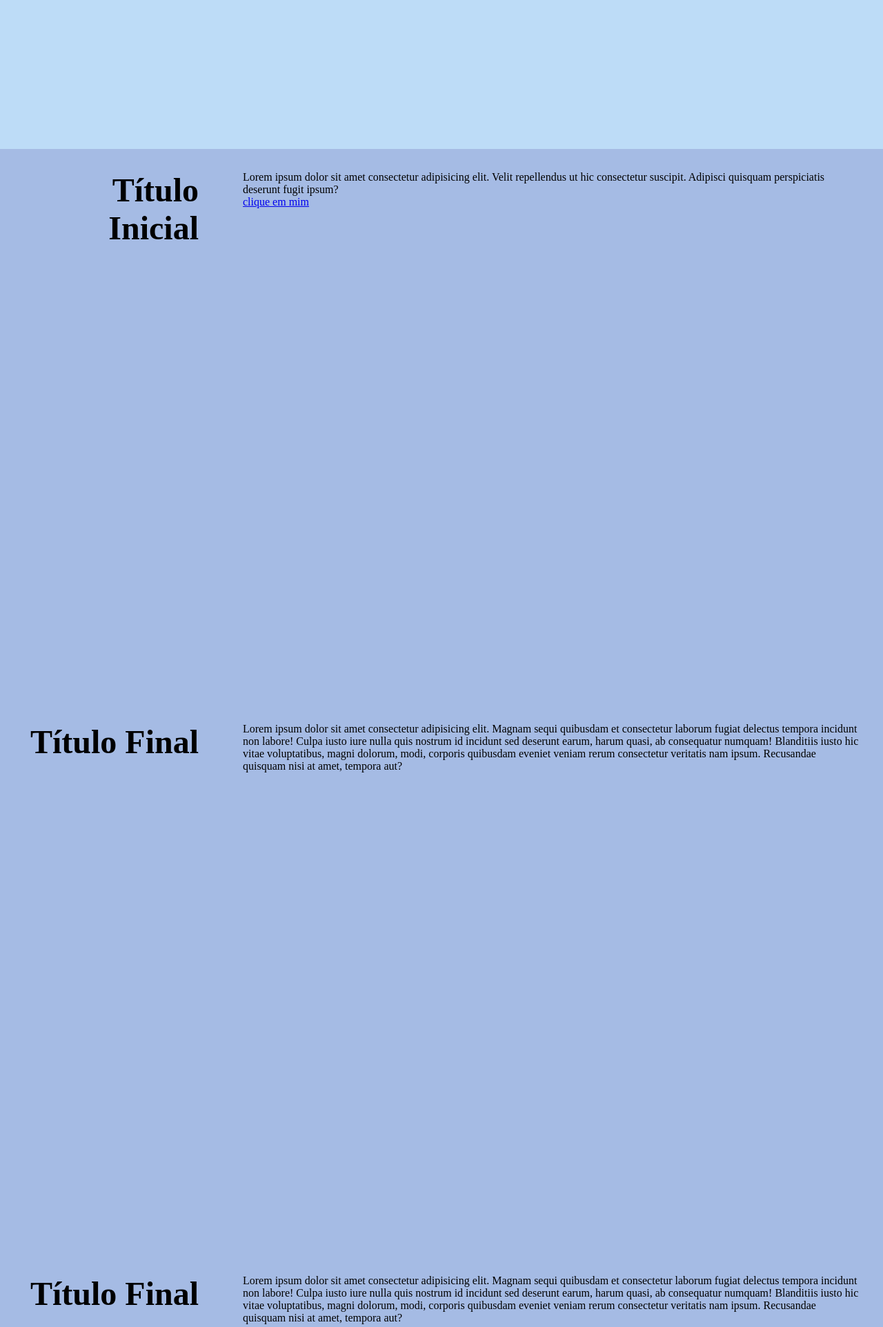
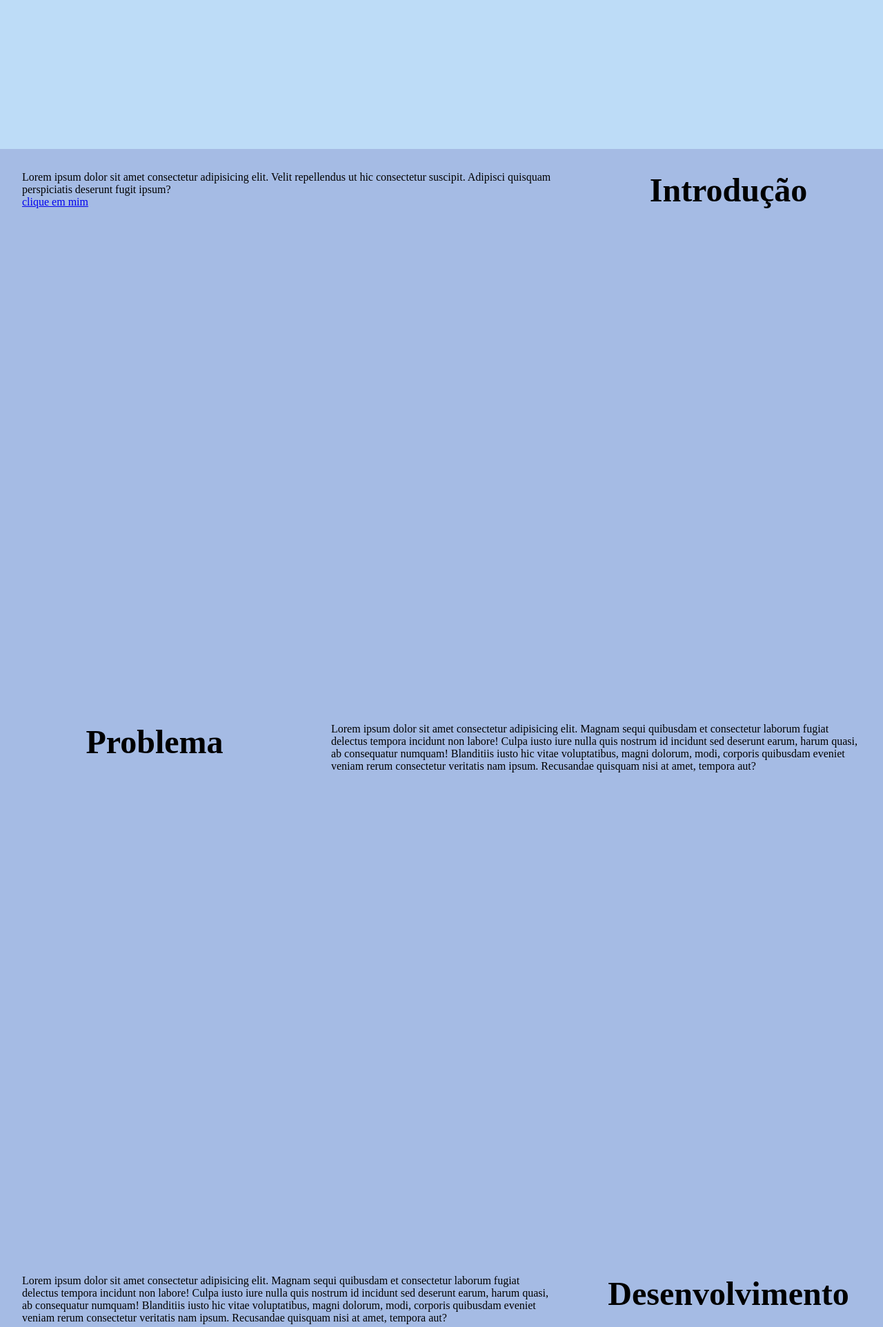
Before and after one commit to carlosnacamura/solveton, a PHP site: page /1efeito/1efeito.html in a window 1280 px wide. Shown: the part 664-2588 px from the top of the page at 69% size. Run offline with PHP 8.4, Linux system fonts and the light colour scheme.

Commit message:
Add @supports e invertendo titulos
-Agora o efeito de "grudar" no top poderá ocorrer com menos problemas, pois o @supports verifica se o navegador possui a tag view();
-Inverti a posição do conteúdo com o título das seções pares para ser mais agradável visivelmente.

```diff
--- a/1efeito/1efeito.css
+++ b/1efeito/1efeito.css
@@ -24,16 +24,16 @@ section {
   display: flex;
   position: relative;
 }
+body > *:not(header):nth-child(even){
+  flex-direction: row-reverse;
+}
 section > * {
   padding: 2rem;
 }
 section .s-title {
-  min-width: 25%;
+  min-width: 35%;
   height: fit-content;
-  text-align: end;
-  animation-name: descida;
-  animation-timeline: view(-160% 100%);
-  animation-timing-function: linear;
+  text-align: center;
 }
 section .s-title h1 {
   font-size: 3rem;
@@ -48,3 +48,20 @@ section .s-title h1 {
     top: 100%;
   }
 }
+
+@supports (animation-timeline: view(-160% 100%)) {
+  section .s-title{
+    animation-timeline: view(-160% 100%);
+    animation-name: descida;
+    animation-timing-function: linear;
+    /* background-color: red; */
+  }
+}
+
+@supports not (animation-timeline: view(-160% 100%)) {
+  section .s-title{
+    position: sticky;
+    top: 0;
+    /* background-color: blue; */
+  }
+}
--- a/1efeito/1efeito.html
+++ b/1efeito/1efeito.html
@@ -14,7 +14,7 @@
     </header>
     <section>
       <div class="s-title">
-        <h1>Título Inicial</h1>
+        <h1>Introdução</h1>
       </div>
       <div class="s-content">
         <p>
@@ -27,7 +27,7 @@
     </section>
     <section>
       <div class="s-title">
-        <h1>Título Final</h1>
+        <h1>Problema</h1>
       </div>
       <div class="s-content" id="test">
         <p>
@@ -43,7 +43,7 @@
     </section>
     <section>
       <div class="s-title">
-        <h1>Título Final</h1>
+        <h1>Desenvolvimento</h1>
       </div>
       <div class="s-content" id="test">
         <p>
@@ -59,7 +59,7 @@
     </section>
     <section>
       <div class="s-title">
-        <h1>Título Final</h1>
+        <h1>Solução</h1>
       </div>
       <div class="s-content" id="test">
         <p>
@@ -75,7 +75,7 @@
     </section>
     <section>
       <div class="s-title">
-        <h1>Título Final</h1>
+        <h1>Nosso projeto</h1>
       </div>
       <div class="s-content" id="test">
         <p>
@@ -91,7 +91,7 @@
     </section>
     <section>
       <div class="s-title">
-        <h1>Título Final</h1>
+        <h1>Nós</h1>
       </div>
       <div class="s-content" id="test">
         <p>
@@ -107,7 +107,7 @@
     </section>
     <section>
       <div class="s-title">
-        <h1>Título Final</h1>
+        <h1>Sei lá 1</h1>
       </div>
       <div class="s-content" id="test">
         <p>
@@ -123,7 +123,7 @@
     </section>
     <section>
       <div class="s-title">
-        <h1>Título Final</h1>
+        <h1>Sei lá 2</h1>
       </div>
       <div class="s-content" id="test">
         <p>
```
Also changed, not shown: README.md.
